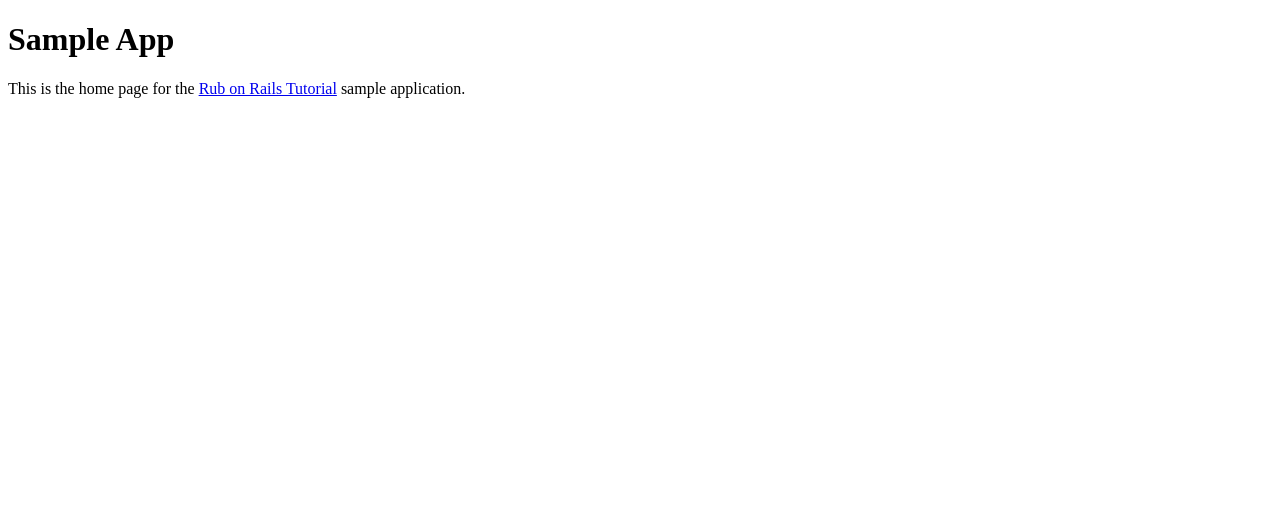
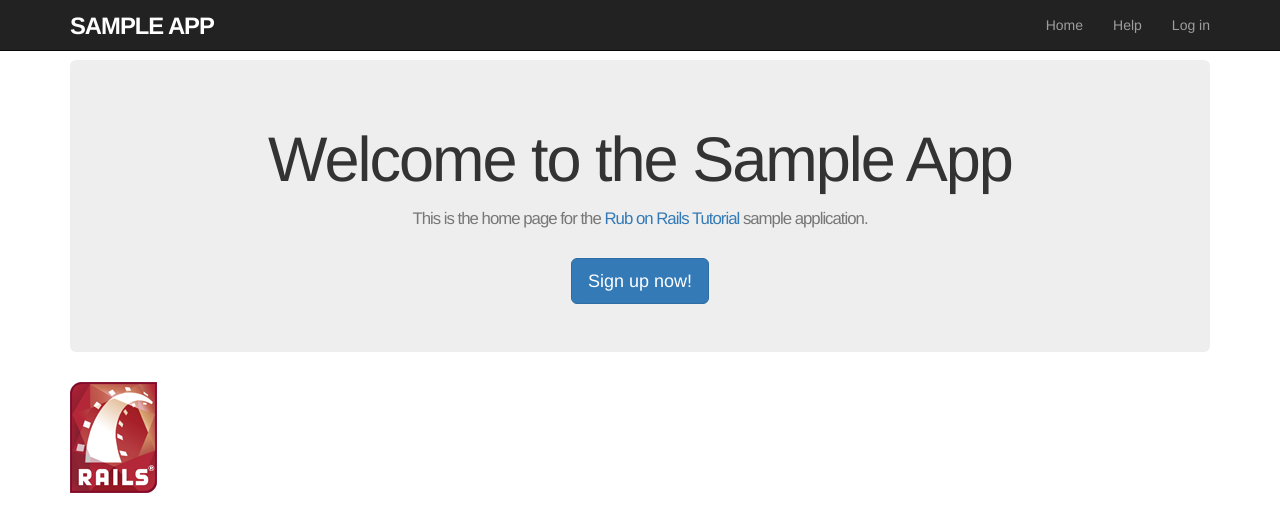
Before and after one commit to castor4bit/jfdi, a Rails app: template railstutorial/sample_app/app/views/static_pages/home.html.erb in a window 1280 px wide. Shown: the top 532 px of the page. Run offline with Rails 7, Linux system fonts and the light colour scheme; the template is opened without the code that fills it, so the values that code supplies are empty; style sheets or scripts are compiled from the project's sources; some libraries are stand-ins or nearby versions.

Commit message:
Bootstrap

```diff
--- /dev/null
+++ b/railstutorial/sample_app/app/assets/stylesheets/custom.css.scss
@@ -0,0 +1,69 @@
+@import "bootstrap-sprockets";
+@import "bootstrap";
+
+/* universal */
+
+body {
+  padding-top: 60px;
+}
+
+section {
+  overflow: auto;
+}
+
+textarea {
+  resize: vertical;
+}
+
+.center {
+  text-align: center;
+}
+
+.center h1 {
+  margin-bottom: 10px;
+}
+
+/* typography */
+
+h1, h2, h3, h4, h5, h6 {
+  line-height: 1;
+}
+
+h1 {
+  font-size: 3em;
+  letter-spacing: -2px;
+  margin-bottom: 30px;
+  text-align: center;
+}
+
+h2 {
+  font-size: 1.2em;
+  letter-spacing: -1px;
+  margin-bottom: 30px;
+  text-align: center;
+  font-weight: normal;
+  color: #777;
+}
+
+p {
+  font-size: 1.1em;
+  line-height: 1.7em;
+}
+
+/* header */
+
+#logo {
+  float: left;
+  margin-right: 10px;
+  font-size: 1.7em;
+  color: #fff;
+  text-transform: uppercase;
+  letter-spacing: -1px;
+  padding-top: 9px;
+  font-weight: bold;
+}
+
+#logo:hover {
+  color: #fff;
+  text-decoration: none;
+}
--- a/railstutorial/sample_app/app/views/layouts/application.html.erb
+++ b/railstutorial/sample_app/app/views/layouts/application.html.erb
@@ -5,10 +5,27 @@
   <%= stylesheet_link_tag    'application', media: 'all', 'data-turbolinks-track' => true %>
   <%= javascript_include_tag 'application', 'data-turbolinks-track' => true %>
   <%= csrf_meta_tags %>
+  <!--[if lt IE 9]>
+    <script src="//cdnjs.cloudflare.com/ajax/libs/html5shiv/r29/html5.min.js">
+    </script>
+  <![endif]-->
 </head>
 <body>
-
-<%= yield %>
+  <header class="navbar navbar-fixed-top navbar-inverse">
+    <div class="container">
+      <%= link_to "sample app", "#", id: "logo" %>
+      <nav>
+        <ul class="nav navbar-nav navbar-right">
+          <li><%= link_to "Home", "#" %></li>
+          <li><%= link_to "Help", "#" %></li>
+          <li><%= link_to "Log in", "#" %></li>
+        </ul>
+      </nav>
+    </div>
+  </header>
+  <div class="container">
+    <%= yield %>
+  </div>
 
 </body>
 </html>
--- a/railstutorial/sample_app/app/views/static_pages/home.html.erb
+++ b/railstutorial/sample_app/app/views/static_pages/home.html.erb
@@ -1,6 +1,13 @@
-<h1>Sample App</h1>
-<p>
-  This is the home page for the
-  <a href="http://www.railstutorial.org/">Rub on Rails Tutorial</a>
-  sample application.
-</p>
+<div class="center jumbotron">
+  <h1>Welcome to the Sample App</h1>
+
+  <h2>
+    This is the home page for the
+    <a href="http://www.railstutorial.org/">Rub on Rails Tutorial</a>
+    sample application.
+  </h2>
+
+  <%= link_to "Sign up now!", "#", class: "btn btn-lg btn-primary" %>
+</div>
+
+<%= link_to image_tag("rails.png", alt: "Rails logo"), "http://rubyonrails.org/" %>
```
Also changed, not shown: railstutorial/sample_app/Gemfile, railstutorial/sample_app/Gemfile.lock, railstutorial/sample_app/app/assets/images/rails.png (added).
